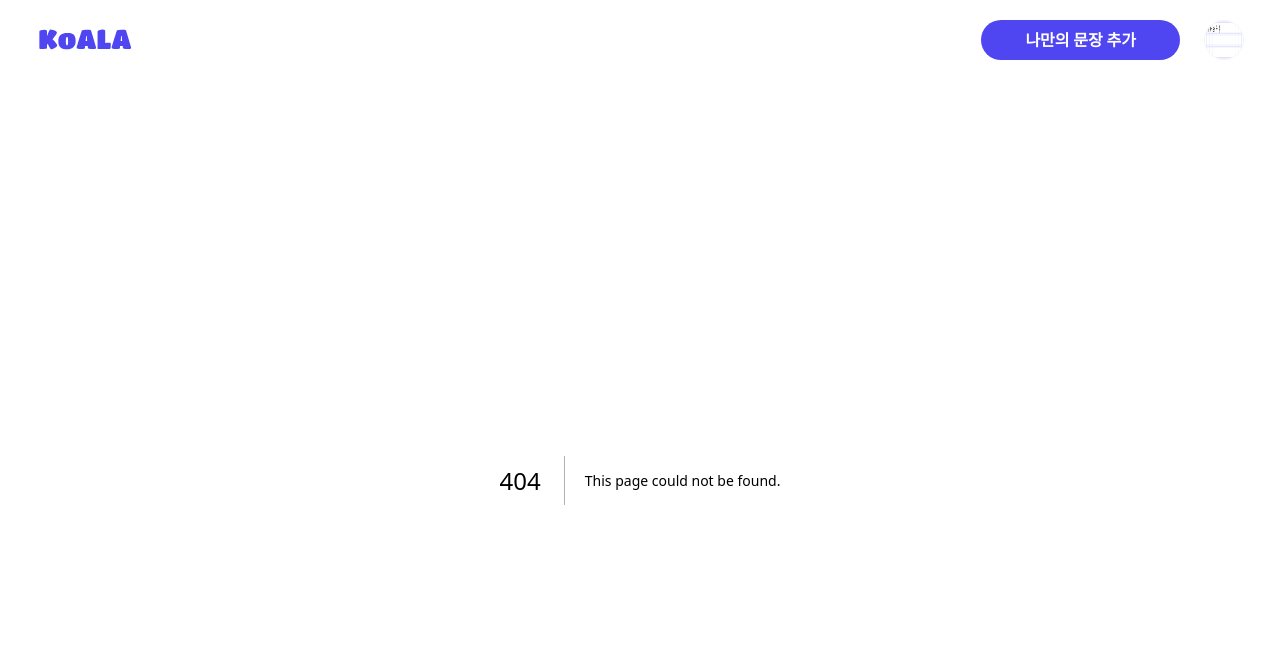
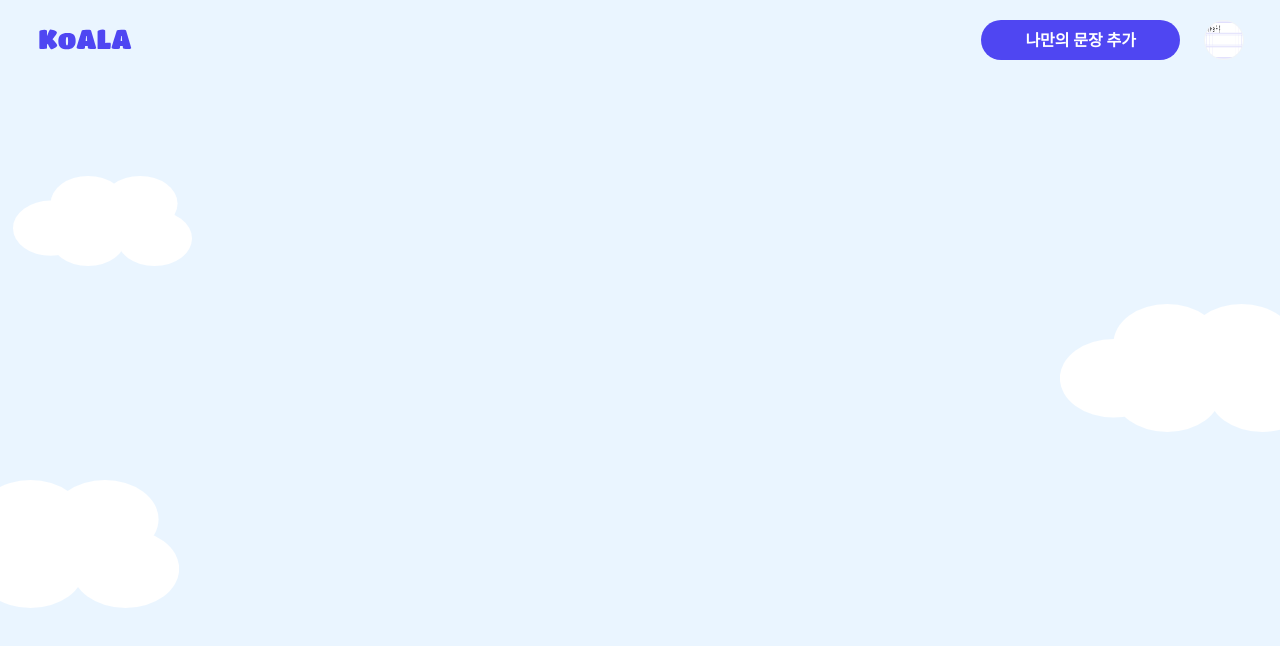
Before and after one commit to s0ojin/KoALA, a Next.js app in the folder frontend/: page /report in a window 1280 px wide. Before the commit this address had no page. Shown: the top 646 px of the page. Built offline with nearby package versions, Linux system fonts and the light colour scheme.

Commit message:
Feat: 배경 레이아웃 추가

```diff
--- /dev/null
+++ b/frontend/src/app/report/_components/ReportLayout.tsx
@@ -0,0 +1,40 @@
+import Image from "next/image"
+
+export default function ReportLayout ({
+  children,
+}: {
+  children: React.ReactNode
+}) {
+  return (
+    <div className="relative w-full h-screen overflow-hidden">
+      {children}
+      <Image
+        src="/images/cloud.svg"
+        alt="cloud"
+        width={0}
+        height={0}
+        sizes="100%"
+        priority
+        className="absolute top-[12%] left-[1%] w-[14%] h-auto"
+      />
+      <Image
+        src="/images/cloud.svg"
+        alt="cloud"
+        width={0}
+        height={0}
+        sizes="100%"
+        priority
+        className="absolute top-[50%] left-[0%] w-[20%] translate-x-[-30%] h-auto"
+      />
+      <Image
+        src="/images/cloud.svg"
+        alt="cloud"
+        width={0}
+        height={0}
+        sizes="100%"
+        priority
+        className="absolute top-[28%] right-[0%] w-[20%] h-auto translate-x-[14%]"
+      />
+    </div>
+  )
+}
--- /dev/null
+++ b/frontend/src/app/report/page.tsx
@@ -0,0 +1,9 @@
+import ReportLayout from "@/app/report/_components/ReportLayout"
+
+export default function ReportMain () {
+  return (
+    <ReportLayout>
+
+    </ReportLayout>
+  )
+}
```
